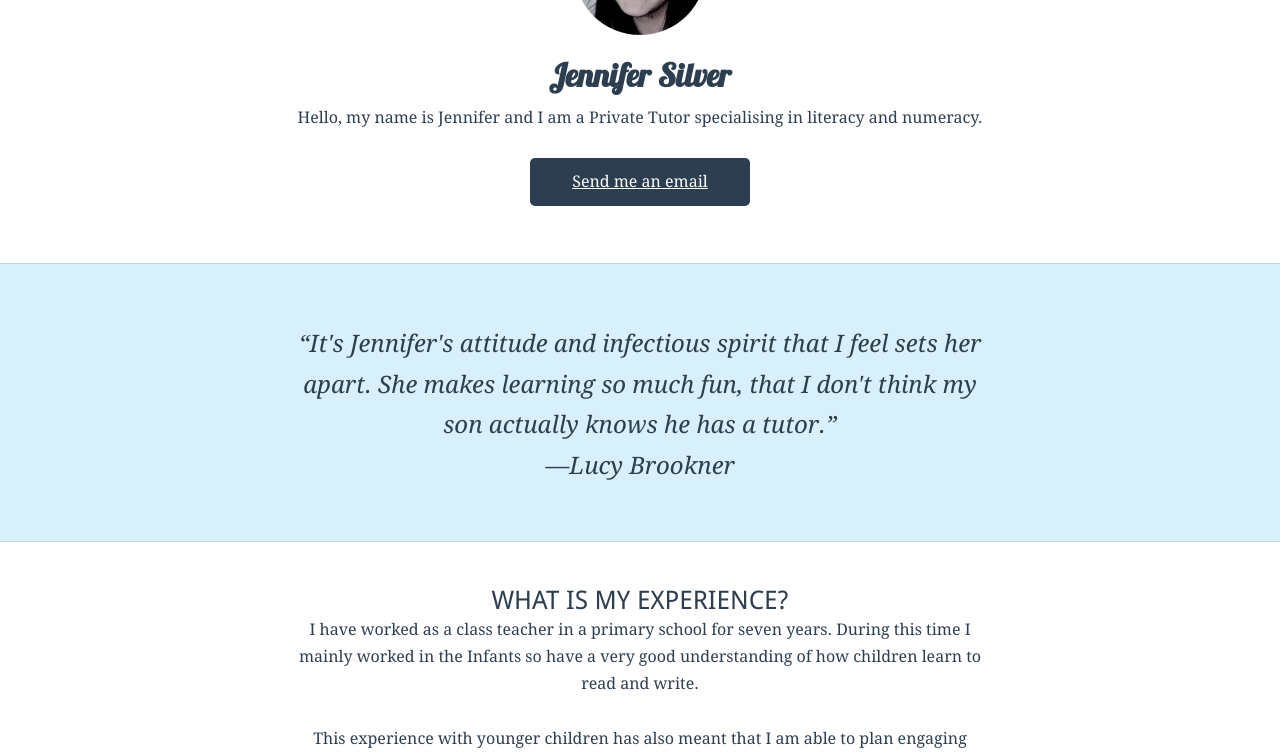
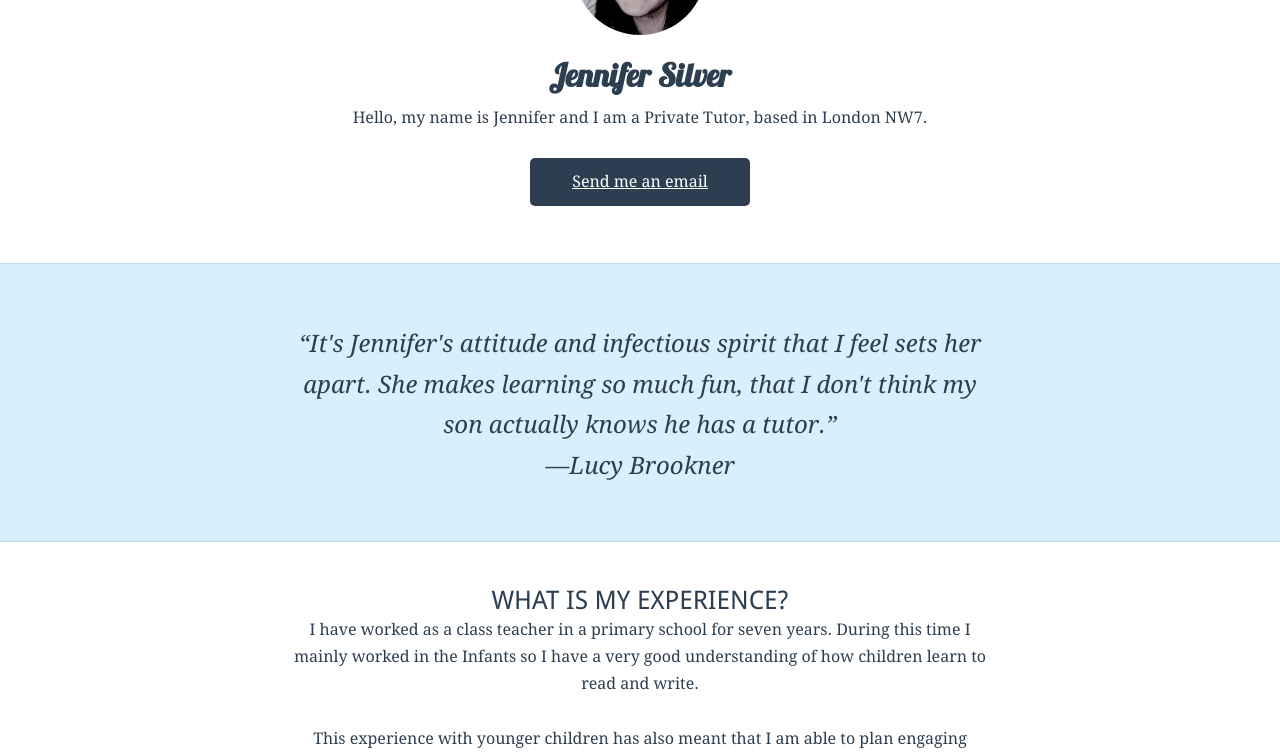
Before and after one commit to adamsilver/jensilver.co.uk, a Jekyll site: the page built from index.md, in a window 1280 px wide. Shown: the part 137-892 px from the top of the page. Built offline with Jekyll 4.4.1, drawn with Linux system fonts in a browser that asks for light colours; Markdown is read by kramdown in place of the engine named in the settings.

Commit message:
update tag line

```diff
--- a/index.md
+++ b/index.md
@@ -14,7 +14,7 @@ layout: default
 
 	<h1>Jennifer Silver <span>Private Tutor based in Mill Hill, London, NW7</span></h1>
 
-	<p>Hello, my name is Jennifer and I am a Private Tutor specialising in literacy and numeracy.</p>
+	<p>Hello, my name is Jennifer and I am a Private Tutor, based in London NW7.</p>
 
 	<p><a class="sendEmail" href="mailto:jencsilver+tutoring@gmail.com">Send me an email</a></p>
 </div>
@@ -32,7 +32,7 @@ layout: default
 
 	<h2>What is my experience?</h2>
 
-	<p>I have worked as a class teacher in a primary school for seven years. During this time I mainly worked in the Infants so have a very good understanding of how children learn to read and write.</p>
+	<p>I have worked as a class teacher in a primary school for seven years. During this time I mainly worked in the Infants so I have a very good understanding of how children learn to read and write.</p>
 
 	<p>This experience with younger children has also meant that I am able to plan engaging activities in which children can learn while having fun. I  am very experienced in teaching phonics, writing and numeracy.</p>
 
```
